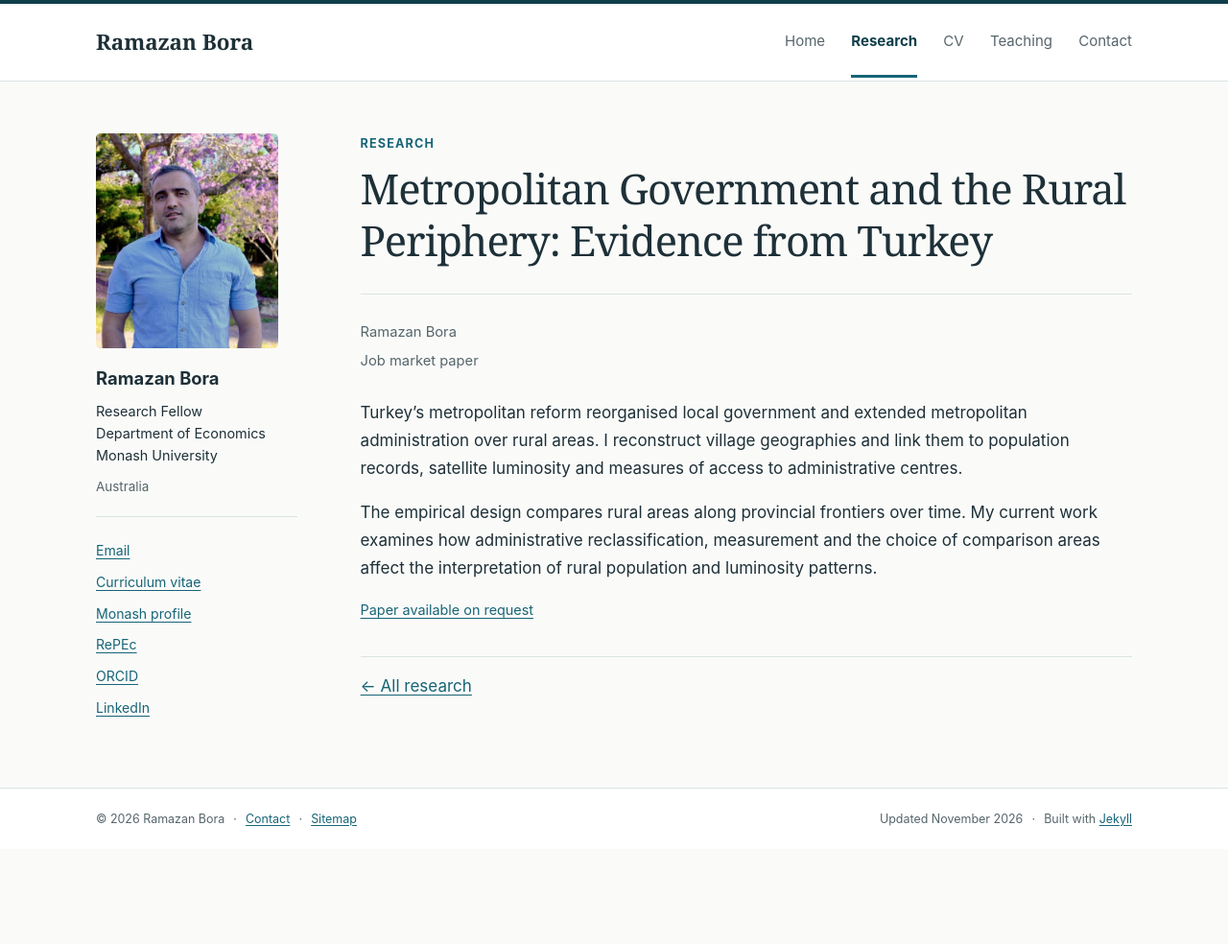
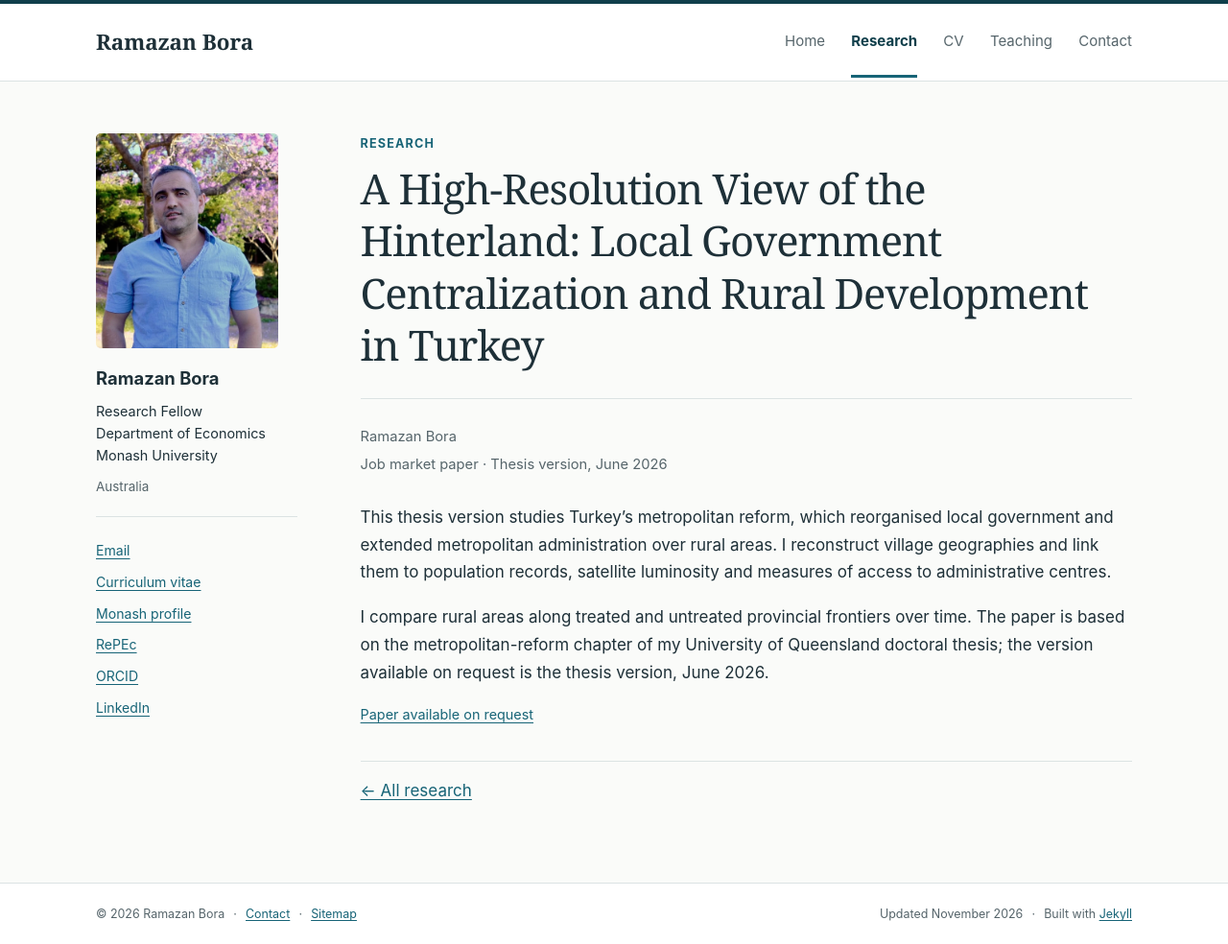
Before and after one commit to ramazanbora/ramazanbora.github.io, a Jekyll site: the page built from _pages/research-hinterland-abstract.md, in a window 1280 px wide. Shown: the whole page at 96% size. Built offline with Jekyll 4.4.1, drawn with Linux system fonts in a browser that asks for light colours; before the commit the page ends 900 px from its top, so only the background shows below that.

Commit message:
Align thesis-version research and refresh CV and teaching profile

```diff
--- a/_data/research.yml
+++ b/_data/research.yml
@@ -1,14 +1,14 @@
 - id: metropolitan-reform
-  title: "Metropolitan Government and the Rural Periphery: Evidence from Turkey"
+  title: "A High-Resolution View of the Hinterland: Local Government Centralization and Rural Development in Turkey"
   category: "Job market paper"
-  status: "Job market paper"
+  status: "Job market paper · Thesis version, June 2026"
   authors: "Ramazan Bora"
   url: /research/hinterland-abstract/
   request_paper: true
   summary: "I reconstruct village geographies and combine population records with satellite luminosity to study how rural outcomes evolve around Turkey’s metropolitan reform, using comparisons along provincial frontiers."
   paragraphs:
-    - "Turkey’s metropolitan reform reorganised local government and extended metropolitan administration over rural areas. I reconstruct village geographies and link them to population records, satellite luminosity and measures of access to administrative centres."
-    - "The empirical design compares rural areas along provincial frontiers over time. My current work examines how administrative reclassification, measurement and the choice of comparison areas affect the interpretation of rural population and luminosity patterns."
+    - "This thesis version studies Turkey’s metropolitan reform, which reorganised local government and extended metropolitan administration over rural areas. I reconstruct village geographies and link them to population records, satellite luminosity and measures of access to administrative centres."
+    - "I compare rural areas along treated and untreated provincial frontiers over time. The paper is based on the metropolitan-reform chapter of my University of Queensland doctoral thesis; the version available on request is the thesis version, June 2026."
 
 - id: cues-from-below
   title: "Cues from Below: How Judgments in Intermediate Appellate Courts Signal Special Leave Prospects in the High Court of Australia"
--- a/_pages/research-hinterland-abstract.md
+++ b/_pages/research-hinterland-abstract.md
@@ -1,10 +1,10 @@
 ---
 layout: academic
-title: "Metropolitan Government and the Rural Periphery: Evidence from Turkey"
+title: "A High-Resolution View of the Hinterland: Local Government Centralization and Rural Development in Turkey"
 permalink: /research/hinterland-abstract/
 research_id: metropolitan-reform
 eyebrow: "Research"
-description: "Ramazan Bora studies rural population and satellite luminosity around Turkey’s metropolitan reform using reconstructed village geographies."
+description: "The June 2026 thesis version of Ramazan Bora’s job market paper on local government centralization and rural development in Turkey."
 ---
 
 {% include paper-details.html %}
--- a/_pages/teaching.html
+++ b/_pages/teaching.html
@@ -23,5 +23,8 @@ description: "Ramazan Bora’s teaching in economics, econometrics and mathemati
 <h2>Ibn Haldun University</h2>
 <p>I supported teaching in PhD-level microeconomics and macroeconomics.</p>
 
+<h2>Teaching tools</h2>
+<p>With Axel Wieneke, I co-developed <strong>Class Groups</strong>, a prototype for student group formation and presentation scheduling. I specified classroom rules and directed AI-assisted implementation and testing. The project has been tested with synthetic classroom scenarios.</p>
+
 <h2>Teaching materials</h2>
 <p>For teaching materials or further information about my teaching experience, please <a href="mailto:{{ site.author.email }}">contact me</a>.</p>
```
Also changed, not shown: _pages/cv.md (+3 -0 lines), 2 other files.
